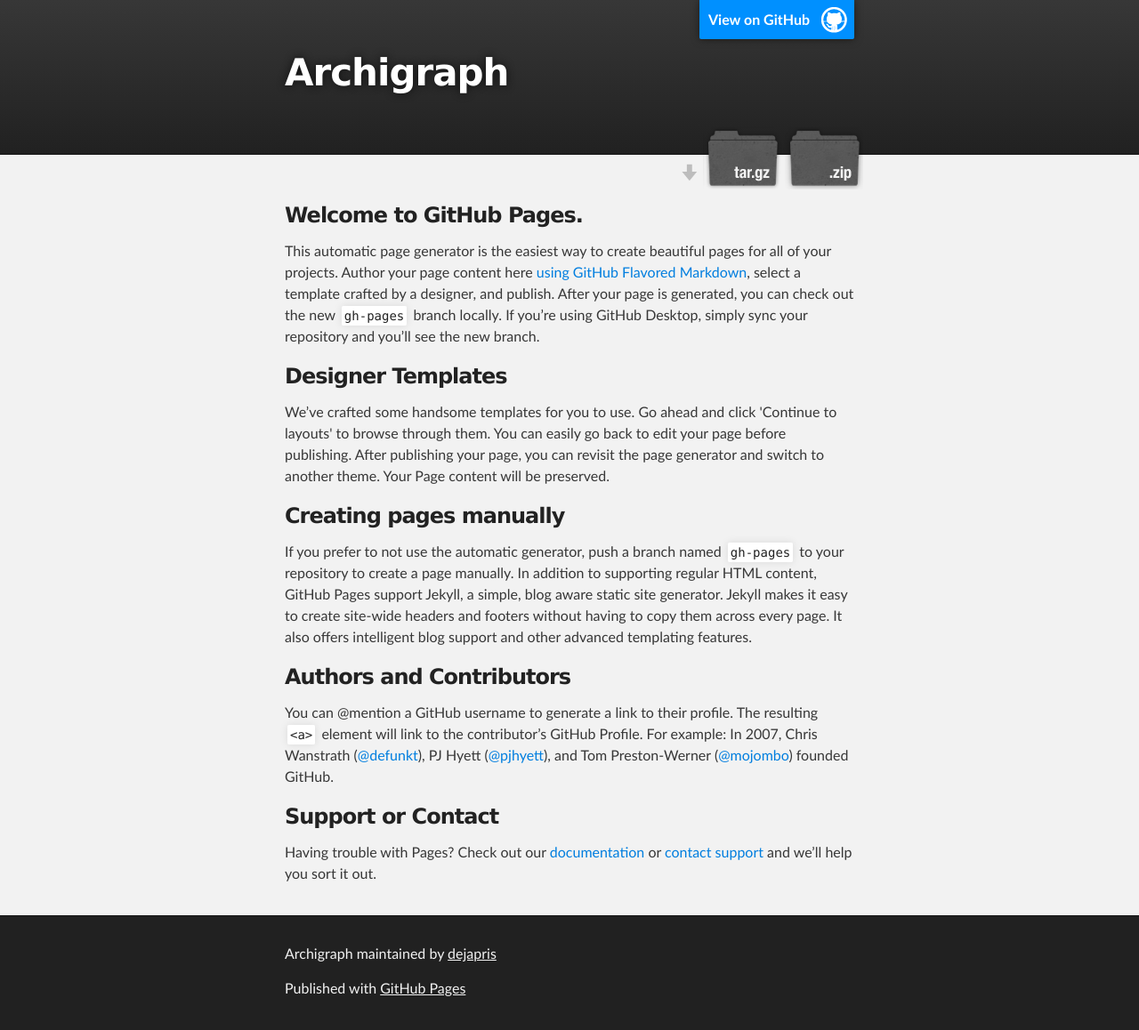
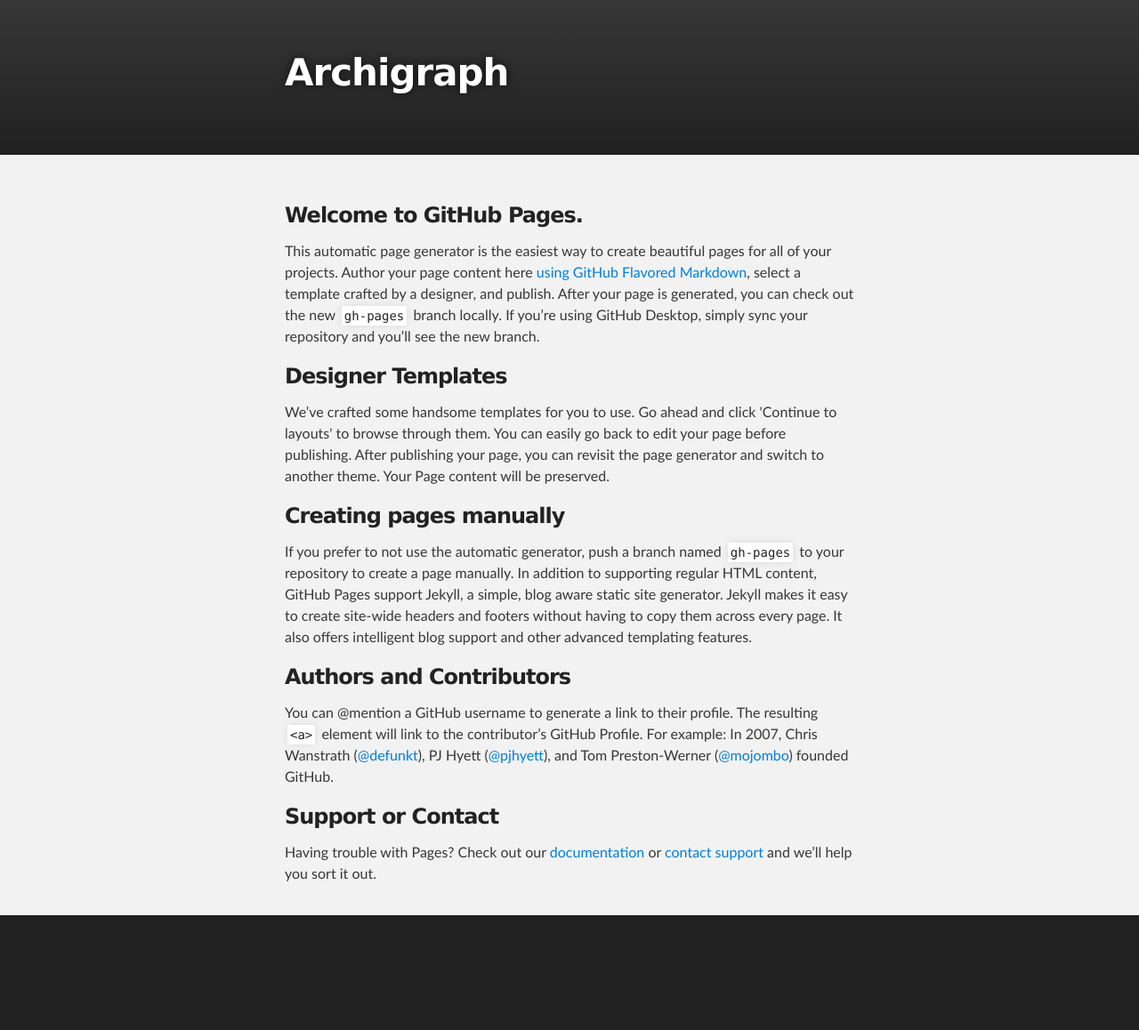
Before and after one commit to dejapris/archigraph, a plain HTML site: page index.html in a window 1280 px wide. Shown: the whole page at 89% size. After the commit the page ends 1070 px from the top, so only its background shows below. Drawn offline with Linux system fonts and the light colour scheme.

Commit message:
Update index.html

```diff
--- a/index.html
+++ b/index.html
@@ -16,15 +16,11 @@
     <!-- HEADER -->
     <div id="header_wrap" class="outer">
         <header class="inner">
-          <a id="forkme_banner" href="https://github.com/dejapris/archigraph">View on GitHub</a>
 
           <h1 id="project_title">Archigraph</h1>
           <h2 id="project_tagline"></h2>
 
-            <section id="downloads">
-              <a class="zip_download_link" href="https://github.com/dejapris/archigraph/zipball/master">Download this project as a .zip file</a>
-              <a class="tar_download_link" href="https://github.com/dejapris/archigraph/tarball/master">Download this project as a tar.gz file</a>
-            </section>
+
         </header>
     </div>
 
@@ -61,8 +57,7 @@
     <!-- FOOTER  -->
     <div id="footer_wrap" class="outer">
       <footer class="inner">
-        <p class="copyright">Archigraph maintained by <a href="https://github.com/dejapris">dejapris</a></p>
-        <p>Published with <a href="https://pages.github.com">GitHub Pages</a></p>
+
       </footer>
     </div>
 
```
